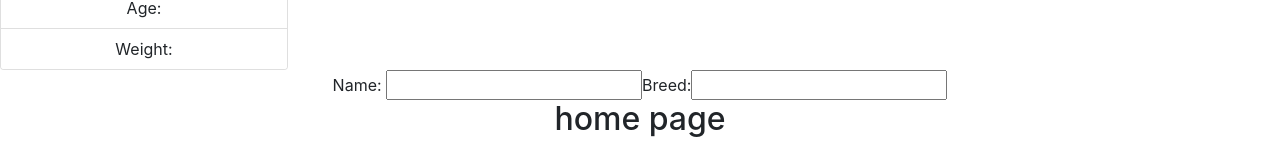
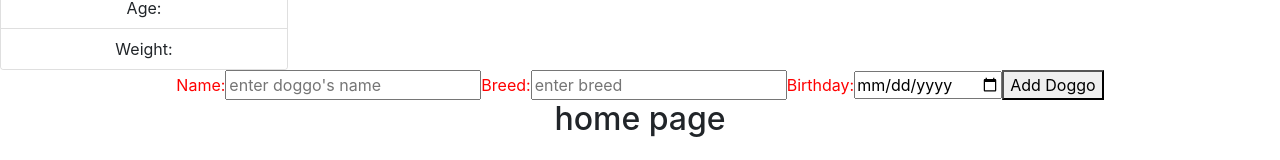
Before and after one commit to jenna-anderson/did-you-feed-the-dog, a React (Create React App) app in the folder frontend/: page / in a window 1280 px wide. Shown: the part 399-559 px from the top of the page. Built offline with nearby package versions, Linux system fonts and the light colour scheme; no server answers.

Commit message:
updates Readme

```diff
--- a/frontend/package.json
+++ b/frontend/package.json
@@ -14,6 +14,7 @@
     "react-dom": "^17.0.2",
     "react-router-dom": "^5.2.0",
     "react-scripts": "4.0.3",
+    "styled-components": "^5.3.1",
     "web-vitals": "^1.1.2"
   },
   "scripts": {
--- a/frontend/src/components/DogForm.js
+++ b/frontend/src/components/DogForm.js
@@ -1,15 +1,52 @@
-import React from 'react';
+import React, {useState} from 'react';
+import axios from 'axios';
+import styled from 'styled-components';
+
+const Form = styled.form`
+    color: red;
+`;
+
+const initialFormValues = {
+    name: "",
+    breed: "",
+    birthday: "",
+}
 
 const DogForm = () => {
+    const [formValues, setFormValues] = useState(initialFormValues);
 
-return(
-    <form>
-        <label>Name:&nbsp;</label>
-        <input></input>
-        <label>Breed:</label>
-        <input></input>
-    </form>
-)
+
+    const handleChange = (e) => {
+        e.preventDefault()
+        setFormValues({
+            ...formValues,
+            [e.target.name]: e.target.value
+        })
+    }
+    console.log(formValues);
+
+    const handleSubmit = () => {
+        axios.post('#', formValues)
+        .then(res => {
+            console.log(res);
+        })
+        .catch(err => {
+            console.log(err);
+        })
+        setFormValues(initialFormValues);
+    }
+
+    return(
+        <Form>
+            <label>Name:</label>
+                <input type="text" name="name" placeholder="enter doggo's name" onChange={handleChange}></input>
+            <label>Breed:</label>
+                <input type="text" name="breed" placeholder="enter breed" onChange={handleChange}></input>
+            <label>Birthday:</label>
+            <input type="date" name="birthday" placeholder="enter birthday" onChange={handleChange}></input>
+            <button onSubmit={handleSubmit}>Add Doggo</button>
+        </Form>
+    )
 
 
 }
```
Also changed, not shown: 2 other files (tests, documents, lock files or other folders).
